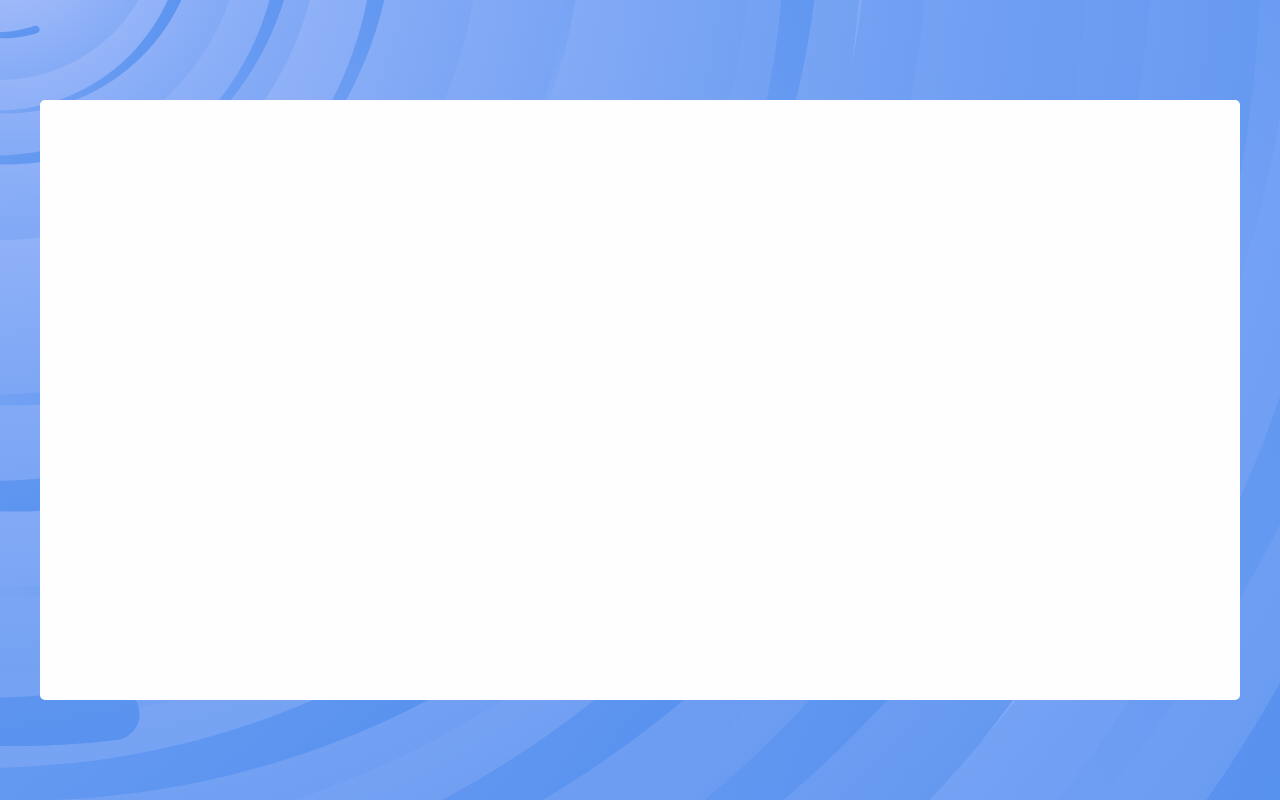
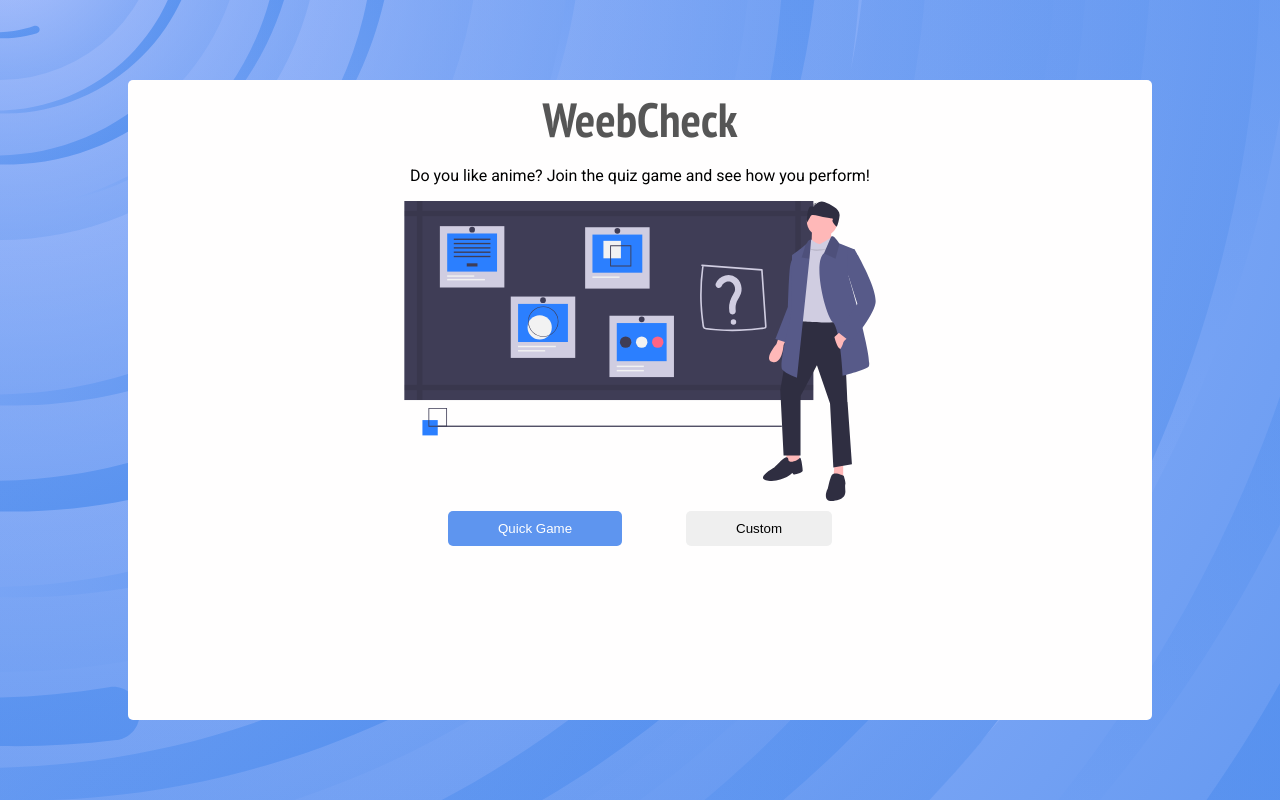
Before and after one commit to Raj2631/weeb-check, a React (Create React App) app: page / in a window 1280 px wide. Built offline with nearby package versions, Linux system fonts and the light colour scheme; no server answers.

Commit message:
Home page added, with styling

```diff
--- a/src/components/Home/Home.jsx
+++ b/src/components/Home/Home.jsx
@@ -1,7 +1,17 @@
 import React from 'react';
+import classes from './Home.module.css';
+import svgImage from '../../assets/quizHome.svg';
 
-const Home = (props) => {
-  return <div></div>;
+const Home = () => {
+  return (
+    <div className={classes.Home}>
+      <h1>WeebCheck</h1>
+      <p>Do you like anime? Join the quiz game and see how you perform!</p>
+      <img height="300" width="500" src={svgImage} alt="" />
+      <button className={classes.Quick}>Quick Game</button>
+      <button className={classes.Custom}>Custom</button>
+    </div>
+  );
 };
 
 export default Home;
--- /dev/null
+++ b/src/components/Home/Home.module.css
@@ -0,0 +1,53 @@
+.Home {
+  width: 100%;
+  height: 100%;
+}
+
+.Home h1 {
+  font-size: 3rem;
+  margin: 0.5rem 0;
+  color: rgba(65, 65, 65, 0.89);
+}
+
+.Home p {
+  font-size: 1rem;
+}
+
+.Home img {
+  display: block;
+  margin: 0 auto;
+}
+
+button {
+  margin-top: 10px;
+  outline: 0;
+  padding: 10px 50px;
+  border: none;
+  border-radius: 5px;
+  cursor: pointer;
+  transition: all ease 0.4s;
+}
+
+button:focus {
+  outline: none;
+}
+
+button:hover {
+  transform: scale(1.3);
+  transition: all ease 0.4s;
+}
+
+.Quick {
+  margin-right: 2rem;
+  background-color: #5e95ef;
+  color: white;
+}
+
+.Custom {
+  margin-left: 2rem;
+}
+
+.Custom:hover {
+  background-color: #5e95ef;
+  color: white;
+}
--- a/src/containers/Layout.jsx
+++ b/src/containers/Layout.jsx
@@ -1,8 +1,35 @@
 import React, { Component } from 'react';
 import classes from './Layout.module.css';
+import Home from '../components/Home/Home';
 
+const API =
+  'https://opentdb.com/api.php?amount=10&category=31&difficulty=medium&type=multiple';
 export default class Layout extends Component {
+  state = {
+    questions: null,
+  };
+
+  async componentDidMount() {
+    const res = await fetch(API);
+    const data = await res.json();
+    const questionArr = [];
+    data.results.forEach((ques) => {
+      const { incorrect_answers, correct_answer, question } = ques;
+      const options = [...incorrect_answers, correct_answer];
+      const obj = {
+        question: question,
+        options,
+        correct: correct_answer,
+      };
+      questionArr.push(obj);
+    });
+    this.setState({ questions: questionArr });
+  }
   render() {
-    return <div className={classes.Layout}></div>;
+    return (
+      <div className={classes.Layout}>
+        <Home />
+      </div>
+    );
   }
 }
--- a/src/containers/Layout.module.css
+++ b/src/containers/Layout.module.css
@@ -1,6 +1,6 @@
 .Layout {
   background-color: rgb(255, 254, 254);
-  width: 1200px;
-  height: 600px;
+  width: 80%;
+  height: 80%;
   border-radius: 5px;
 }
--- a/src/index.css
+++ b/src/index.css
@@ -7,12 +7,21 @@
     sans-serif;
   -webkit-font-smoothing: antialiased;
   -moz-osx-font-smoothing: grayscale;
-  height: 100vh;
-  width: 100vw;
+  height: 100%;
+  width: 100%;
   background-image: url(./assets/Sun-Tornado.svg);
   background-repeat: no-repeat;
   background-position: center;
   background-size: cover;
+}
+h1,
+h2,
+h3 {
+  font-family: 'PT Sans Narrow', sans-serif;
+}
+
+p {
+  font-family: 'Roboto', sans-serif;
 }
 
 code {
```
Also changed, not shown: src/assets/quizHome.svg (added).
